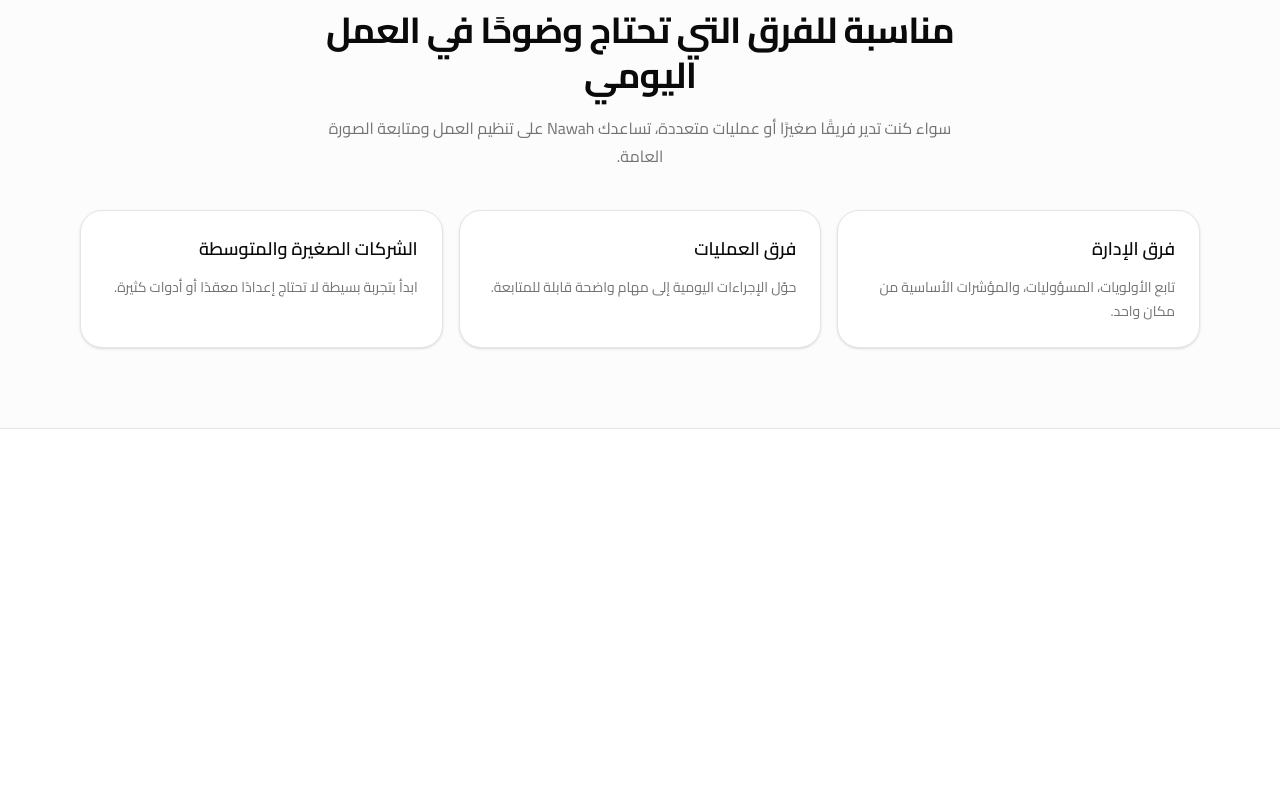
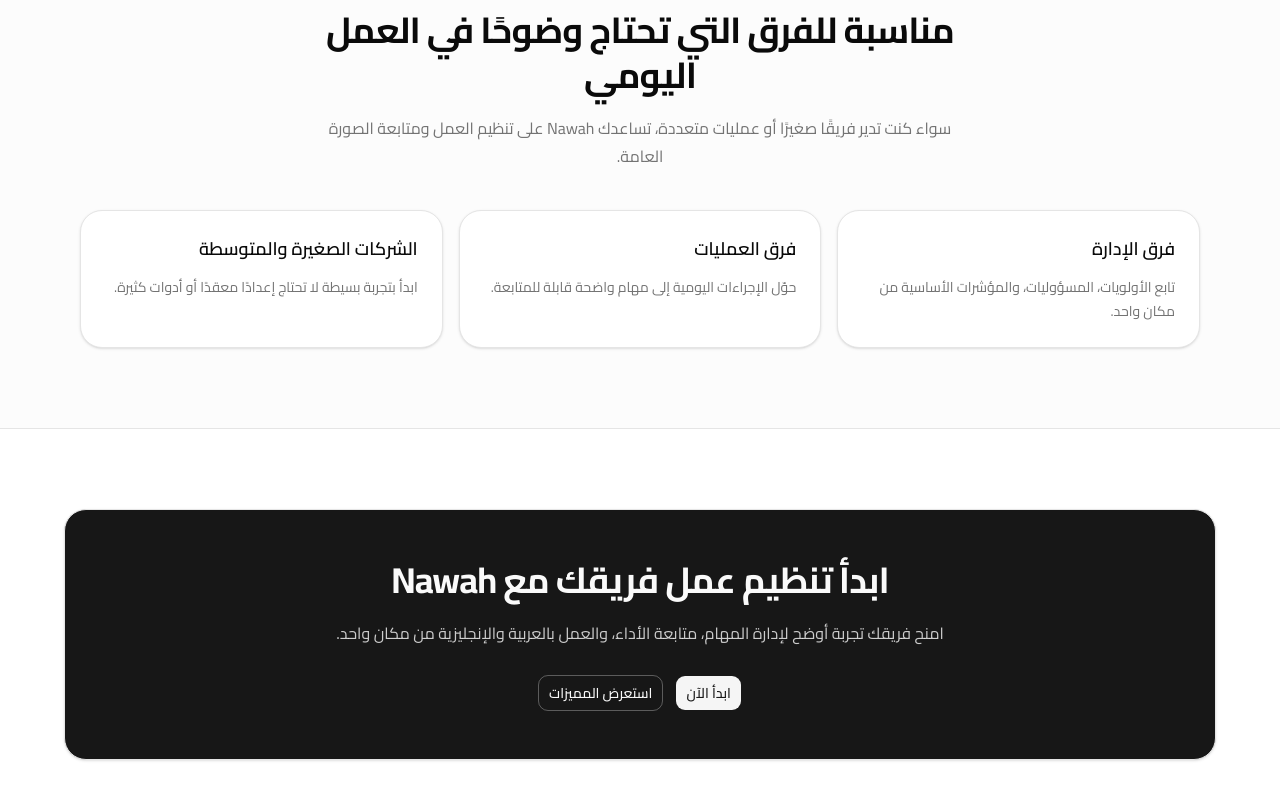
Before and after one commit to AmeenFlow/nawah-saas-dashboard, a Next.js app: page /ar in a window 1280 px wide. Shown: the part 1438-2238 px from the top of the page. Before the commit the page ends 1867 px from the top, so only its background shows below. Built offline with nearby package versions, Linux system fonts and the light colour scheme.

Commit message:
Add final CTA section

```diff
--- a/src/app/[locale]/page.tsx
+++ b/src/app/[locale]/page.tsx
@@ -2,6 +2,7 @@
 import { StatsSection } from "@/components/sections/stats-section";
 import { WorkflowSection } from "@/components/sections/workflow-section";
 import { UseCasesSection } from "@/components/sections/use-cases-section";
+import { CtaSection } from "@/components/sections/cta-section";
 import { SiteHeader } from "@/components/shared/site-header";
 import { getDictionary } from "@/lib/dictionaries";
 import { isLocale } from "@/lib/locale";
@@ -51,6 +52,14 @@
         description={dictionary.home.useCases.description}
         items={dictionary.home.useCases.items}
       />
+
+      <CtaSection
+        title={dictionary.home.cta.title}
+        description={dictionary.home.cta.description}
+        primaryAction={dictionary.home.cta.primaryAction}
+        secondaryAction={dictionary.home.cta.secondaryAction}
+        secondaryActionHref={`/${locale}/features`}
+      />
     </main>
   );
 }
--- /dev/null
+++ b/src/components/sections/cta-section.tsx
@@ -0,0 +1,48 @@
+import Link from "next/link";
+
+import { Button } from "@/components/ui/button";
+
+type CtaSectionProps = Readonly<{
+    title: string;
+    description: string;
+    primaryAction: string;
+    secondaryAction: string;
+    secondaryActionHref: string;
+}>;
+
+export function CtaSection({
+    title,
+    description,
+    primaryAction,
+    secondaryAction,
+    secondaryActionHref,
+}: CtaSectionProps) {
+    return (
+        <section className="bg-background px-4 py-14 md:py-20">
+            <div className="mx-auto max-w-6xl rounded-3xl border bg-primary p-8 text-center text-primary-foreground shadow-sm md:p-12">
+                <h2 className="mx-auto max-w-2xl text-3xl font-bold leading-tight tracking-tight md:text-4xl">
+                    {title}
+                </h2>
+
+                <p className="mx-auto mt-4 max-w-2xl text-base leading-7 text-primary-foreground/80">
+                    {description}
+                </p>
+
+                <div className="mt-7 flex flex-col gap-3 sm:flex-row sm:justify-center">
+                    <Button variant="secondary" size="lg">
+                        {primaryAction}
+                    </Button>
+
+                    <Button
+                        variant="outline"
+                        size="lg"
+                        className="border-primary-foreground/30 bg-transparent text-primary-foreground hover:bg-primary-foreground/10 hover:text-primary-foreground"
+                        asChild
+                    >
+                        <Link href={secondaryActionHref}>{secondaryAction}</Link>
+                    </Button>
+                </div>
+            </div>
+        </section>
+    );
+}
--- a/src/messages/ar.json
+++ b/src/messages/ar.json
@@ -88,6 +88,12 @@
                 }
             ]
         },
+        "cta": {
+            "title": "ابدأ تنظيم عمل فريقك مع Nawah",
+            "description": "امنح فريقك تجربة أوضح لإدارة المهام، متابعة الأداء، والعمل بالعربية والإنجليزية من مكان واحد.",
+            "primaryAction": "ابدأ الآن",
+            "secondaryAction": "استعرض المميزات"
+        },
         "features": {
             "badge": "المميزات",
             "title": "كل ما تحتاجه لإدارة فريقك بوضوح",
--- a/src/messages/en.json
+++ b/src/messages/en.json
@@ -88,6 +88,12 @@
                 }
             ]
         },
+        "cta": {
+            "title": "Start organizing your team’s work with Nawah",
+            "description": "Give your team a clearer way to manage tasks, track performance, and work in Arabic and English from one place.",
+            "primaryAction": "Get started",
+            "secondaryAction": "View features"
+        },
         "features": {
             "badge": "Features",
             "title": "Everything you need to manage your team clearly",
```
